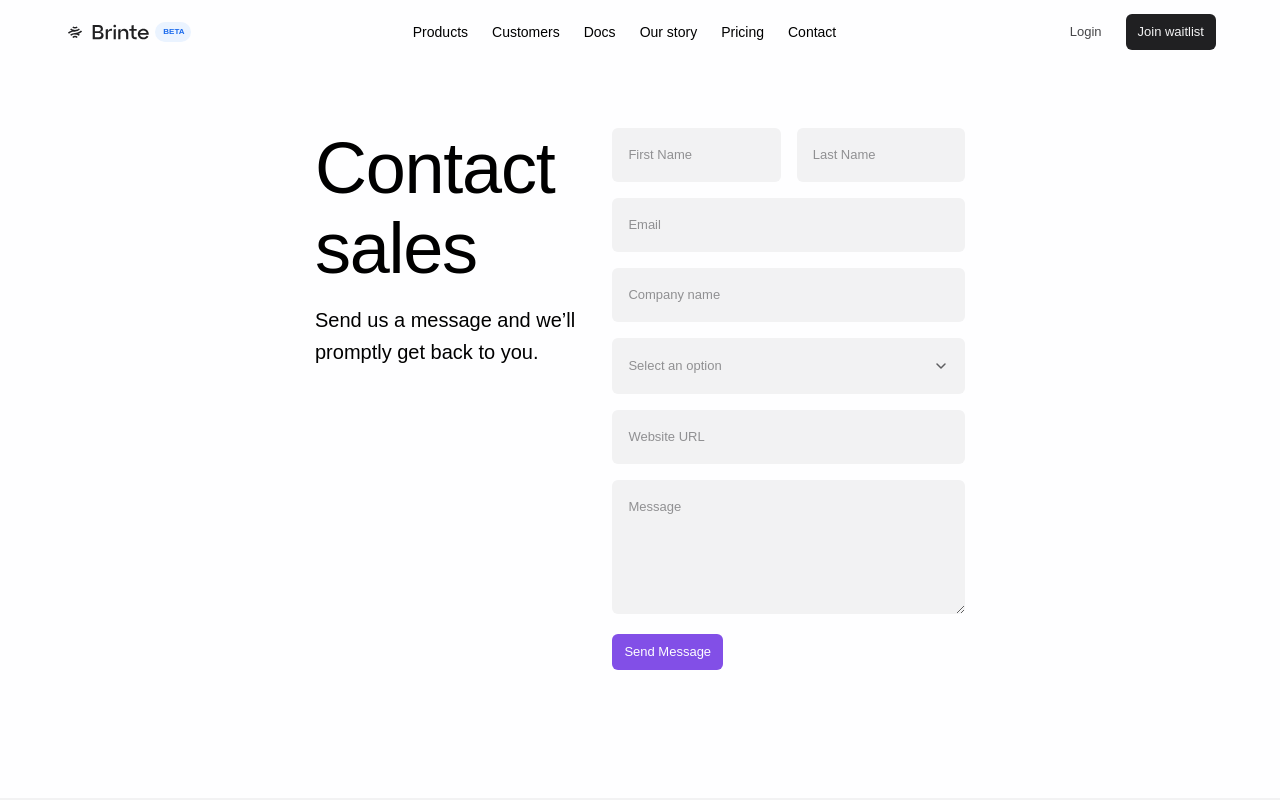
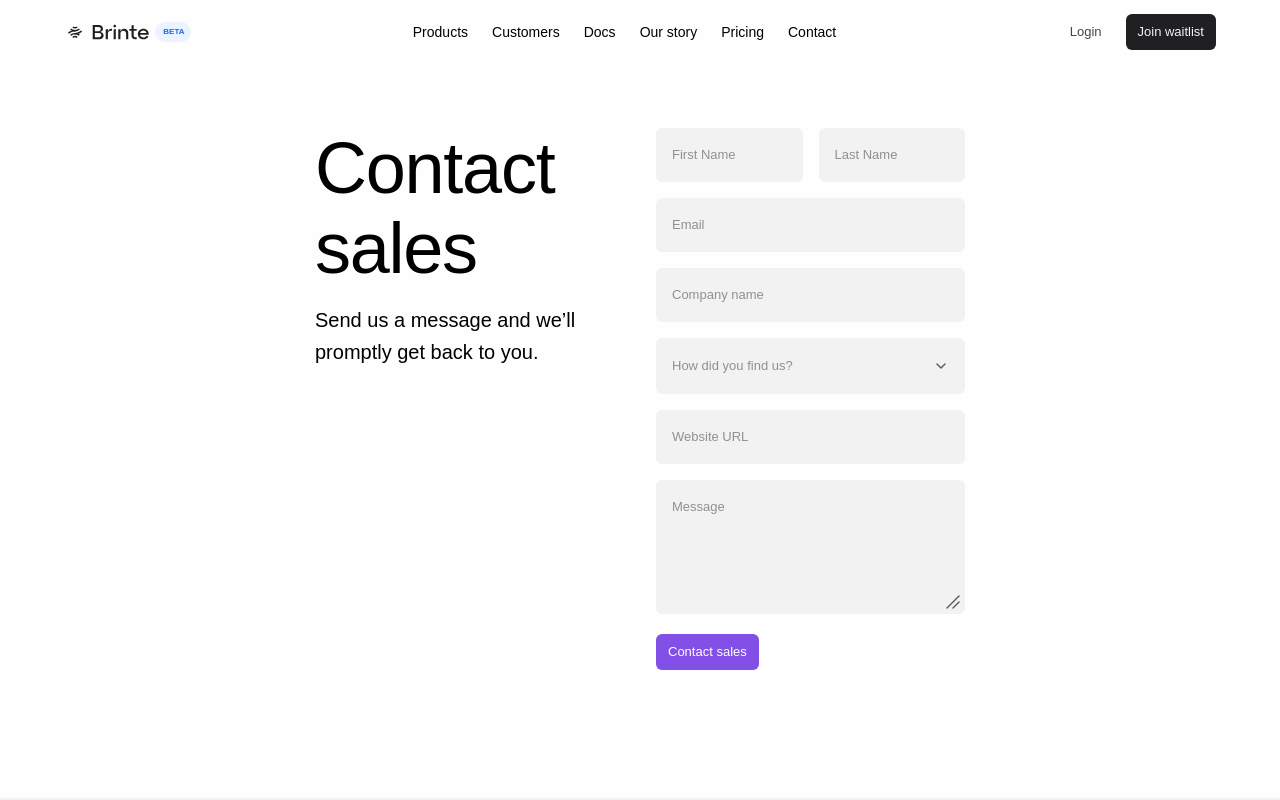
Before and after one commit to JaypeeLan/okra-frontend-test, a React (Vite) app: page / in a window 1280 px wide. Shown: the top 800 px of the page. Built offline with nearby package versions, Linux system fonts and the light colour scheme; a web font is replaced by a local one.

Commit message:
I noticed I made some errors

```diff
--- a/components/Input/Input.module.scss
+++ b/components/Input/Input.module.scss
@@ -61,6 +61,20 @@
 .textarea {
   min-height: 134px;
   transition: min-height 0.2s;
+  resize: none;
+}
+
+.textareaWrapper {
+  position: relative;
+}
+
+.resizeIcon {
+  position: absolute;
+  width: 16px;
+  height: 16px;
+  right: 4px;
+  bottom: 8px;
+  pointer-events: none;
 }
 
 .focused {
--- a/components/Input/index.tsx
+++ b/components/Input/index.tsx
@@ -33,6 +33,7 @@ const Input: React.FC<InputProps> = ({
   const handleBlur = () => {
     if (!disabled) {
       setIsFocused(false);
+      onChange(value.trim());
       if (validate) {
         validate();
       }
@@ -42,7 +43,7 @@ const Input: React.FC<InputProps> = ({
   const handleChange = (
     e: React.ChangeEvent<HTMLInputElement | HTMLTextAreaElement>
   ) => {
-    onChange(e.target.value.trim());
+    onChange(e.target.value);
   };
 
   return (
@@ -50,6 +51,7 @@ const Input: React.FC<InputProps> = ({
       className={`${inputStyles.wrapper} ${error ? inputStyles.hasError : ""}`}
     >
       {type === "textarea" ? (
+        <div className={inputStyles.textareaWrapper}>
           <textarea
             className={`${inputStyles.input} ${inputStyles.textarea} ${
               isFocused ? inputStyles.focused : ""
@@ -61,6 +63,12 @@ const Input: React.FC<InputProps> = ({
             placeholder={placeholder}
             disabled={disabled}
           />
+          <img
+            src="/icons/resize.svg"
+            alt="Resize icon"
+            className={inputStyles.resizeIcon}
+          />
+        </div>
       ) : (
         <input
           className={`${inputStyles.input} ${
--- a/components/Sections/ContactSection/Contact.module.scss
+++ b/components/Sections/ContactSection/Contact.module.scss
@@ -47,6 +47,10 @@
     $gap: $spacing-2xl
   );
   width: 100%;
+  max-width: 309px;
+  @include respond(phone) {
+    max-width: 100%;
+  }
 }
 
 .nameFields {
--- a/components/Sections/ContactSection/index.tsx
+++ b/components/Sections/ContactSection/index.tsx
@@ -108,7 +108,7 @@ const Form: React.FC = () => {
             options={options}
             value={formData.selectedOption}
             onChange={handleDropdownChange}
-            placeholder="Select an option"
+            placeholder="How did you find us?"
             error={!!errors.selectedOption}
             validationText={errors.selectedOption}
           />
@@ -131,7 +131,7 @@ const Form: React.FC = () => {
             validate={() => validateField("message")}
           />
           <Button type="submit" disabled={loading} loading={loading}>
-            {loading ? "Sending message..." : "Send Message"}
+            {loading ? "Sending message..." : "Contact sales"}
           </Button>
         </form>
       </div>
--- a/data/index.ts
+++ b/data/index.ts
@@ -92,10 +92,10 @@ export const Footerlinks = [
 ];
 
 export const options = [
-  { value: "AWS", label: "AWS" },
-  { value: "Azure", label: "Azure" },
-  { value: "Google Cloud", label: "Google Cloud" },
-  { value: "Render", label: "Render" },
-  { value: "Vercel", label: "Vercel" },
+  { value: "Whatsapp", label: "Whatsapp" },
+  { value: "Twitter", label: "Twitter" },
+  { value: "Facebook", label: "Facebook" },
+  { value: "Instagram", label: "Instagram" },
+  { value: "Linkedin", label: "Linkedin" },
   { value: "Others", label: "Others" },
 ];
```
Also changed, not shown: public/icons/resize.svg (added). Lines whose indentation alone changed are shown as unchanged.
